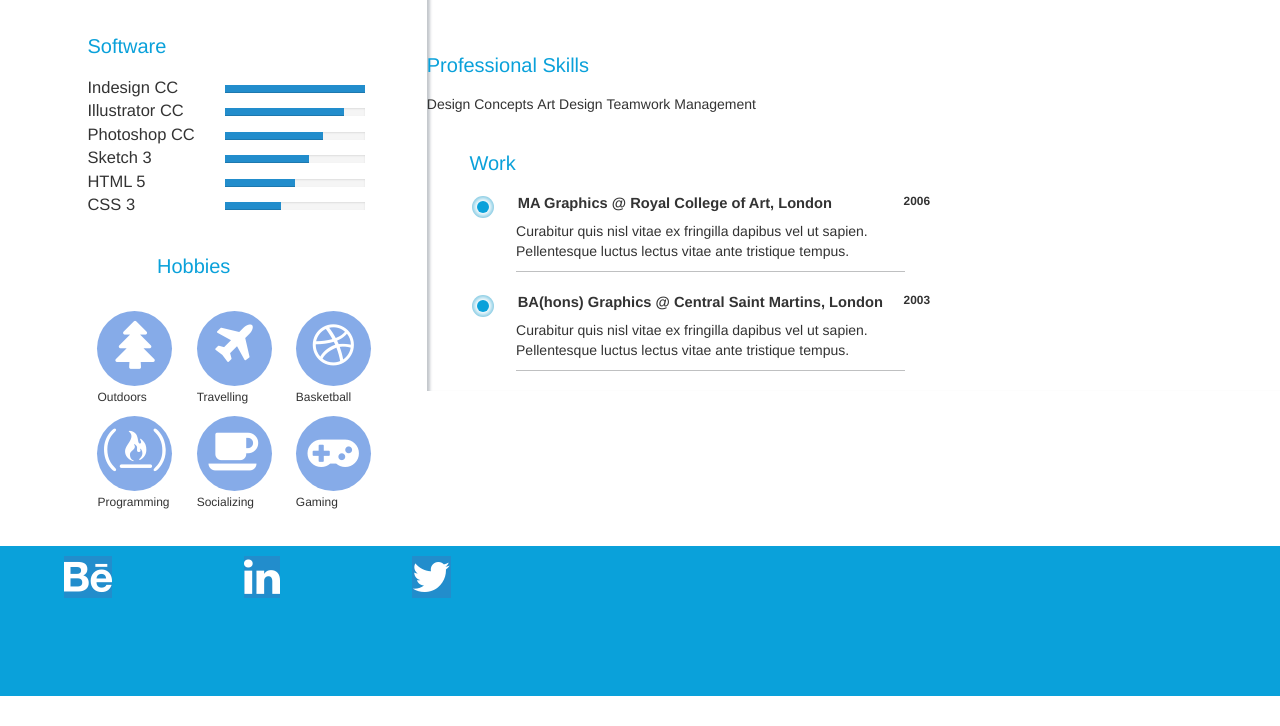
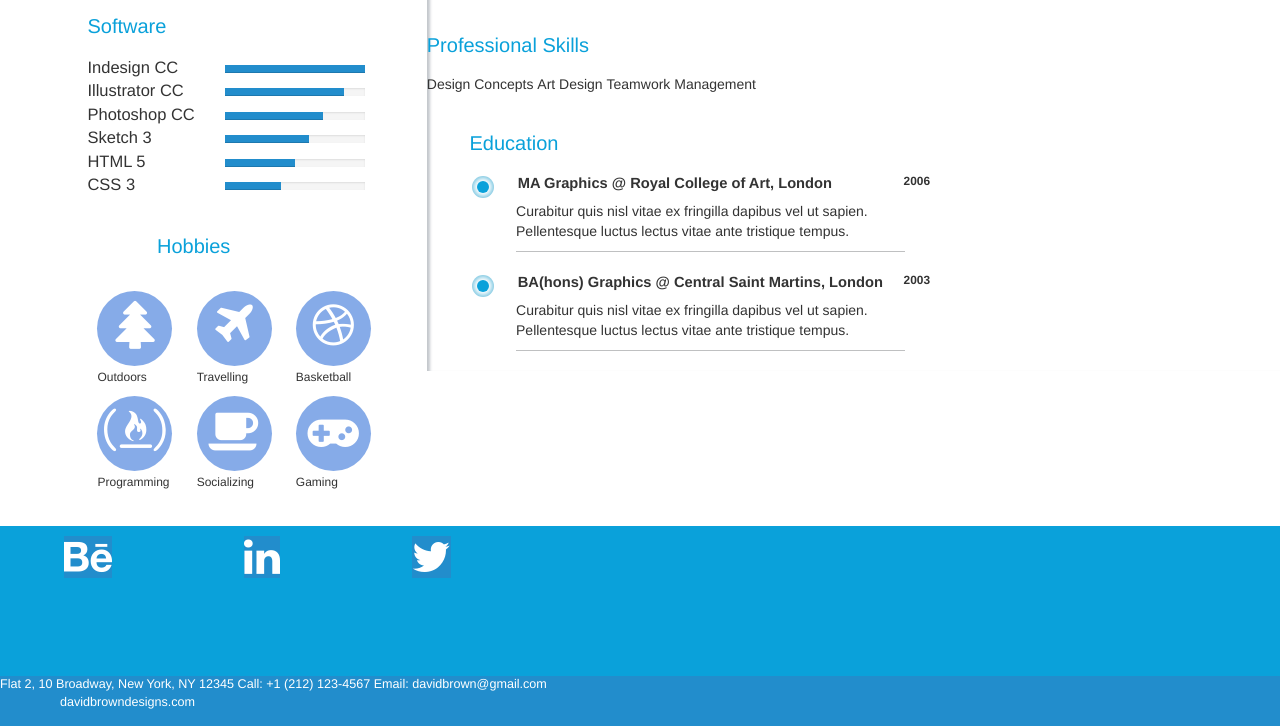
Before and after one commit to tormundgiantsbane/Portfolio-Clone, a plain HTML site: page index.html in a window 1280 px wide. Shown: the part 784-1510 px from the top of the page. Before the commit the page ends 1480 px from the top, so only its background shows below. Drawn offline with nearby package versions, Linux system fonts and the light colour scheme.

Commit message:
Worked on footer, basically done

```diff
--- a/css/main.css
+++ b/css/main.css
@@ -326,5 +326,28 @@ Social Media Links at the bottom
 	vertical-align: top;
 	display: block;
 	margin-left: 300px;
+	clear: both;
+}
 
+/*
+=======================================
+Footer
+======================================
+*/
+
+footer{
+	background: #228dcc;
+	color: white;
+	font-size: 90%;
+	height: 50px;
+	width: 100%;
+	display: inline-block;
 }
+
+.address{
+	padding-right: 30px;
+}
+
+.website{
+	padding-left: 60px;
+}
--- a/index.html
+++ b/index.html
@@ -14,7 +14,7 @@
 		<link href="https://fonts.googleapis.com/css?family=Open+Sans:100,200,300,400,500,600" rel="stylesheet">
 
 		<script src="https://ajax.googleapis.com/ajax/libs/jquery/3.2.1/jquery.min.js"></script>
-		<script type="text/javascript" src="JS/main.js"></script>=
+		<script type="text/javascript" src="JS/main.js"></script>
 
 	</head>
 	<body>
@@ -173,7 +173,7 @@
 				</section>
 
 				<section class="education">
-					<h3>Work</h3>
+					<h3>Education</h3>
 						<div class="small-circle" id="circle1"></div>
 						<h4>MA Graphics @ Royal College of Art, London</h4>
 						<h5>2006</h5>
@@ -198,6 +198,11 @@
 
 		</section>
 
+		<footer class="foot">
+		<p class="address">Flat 2, 10 Broadway, New York, NY 12345 Call: +1 (212) 123-4567 Email: davidbrown@gmail.com</p>
+		<p class="website">davidbrowndesigns.com</p>
+		</footer>
+
 
 
 	</body>
```
